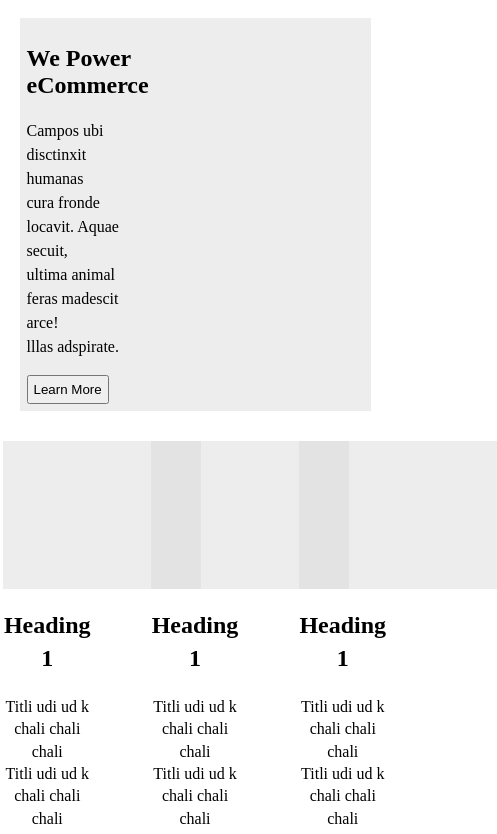
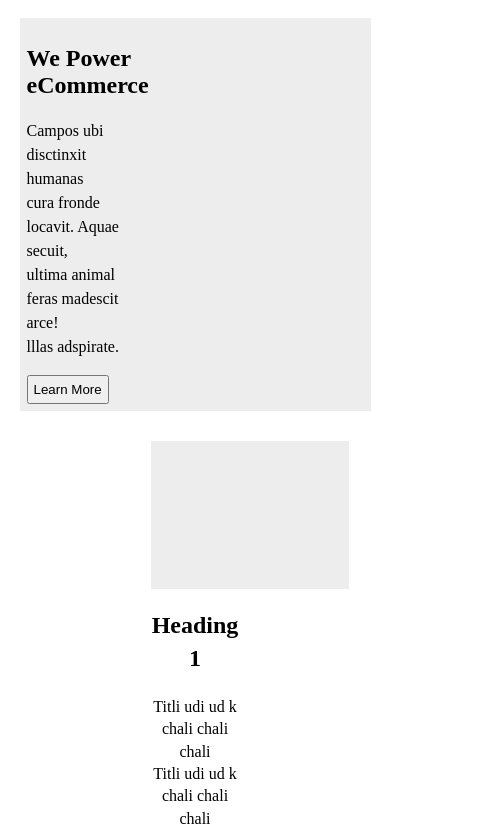
Before and after one commit to saurabhkkanaujia/Template_3_css, a plain HTML site: page src/index.html in a window 390 px wide. Shown: the part 134-968 px from the top of the page, 497 px wide, since content can reach past the window. Drawn offline with Linux system fonts and the light colour scheme.

Commit message:
Added Responsiveness

```diff
--- a/src/styles.css
+++ b/src/styles.css
@@ -36,7 +36,6 @@ h1{
     float: left;
     width: 25%;
     display: flex;
-    flex-wrap: nowrap;
     margin: 30px;
     display: block;
     text-align: center;
@@ -90,3 +89,11 @@ input{
 .copyright{
     padding: 35px;
 }
+
+@media screen and (max-width: 800px) {
+    .flex_box, #header, #footer {
+        flex-direction: column;
+        place-items: center;
+    }
+
+}
```
Also changed, not shown: src/index.html (+0 -1 lines).
